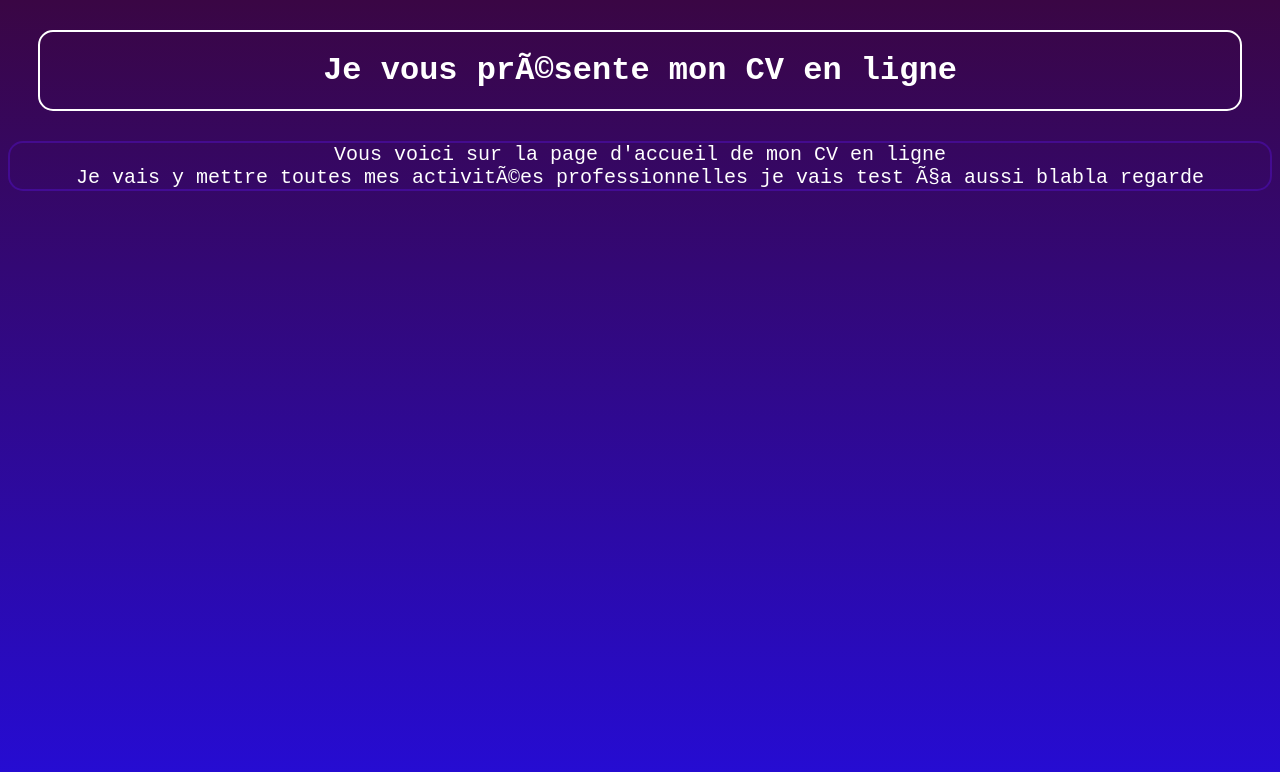
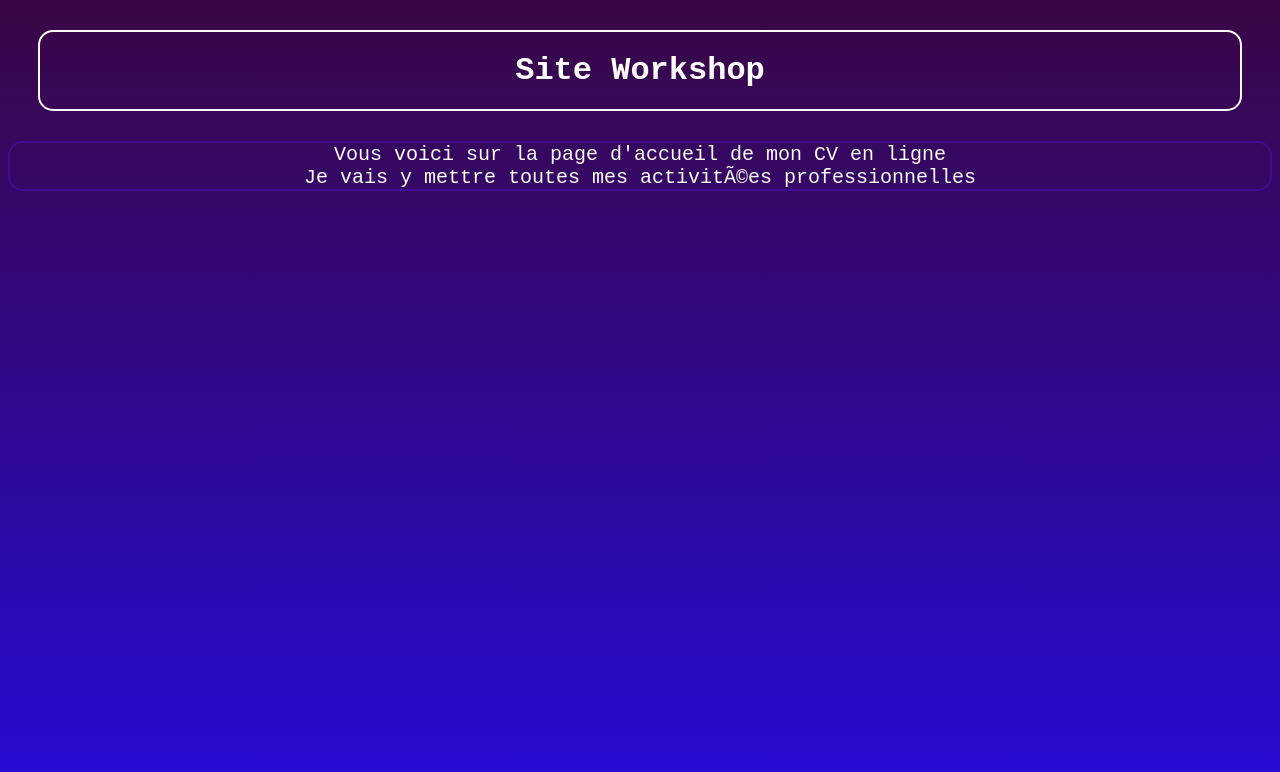
Before and after one commit to SgBlood/site, a plain HTML site: page index.html in a window 1280 px wide. Drawn offline with Linux system fonts and the light colour scheme.

Commit message:
changement titre

```diff
--- a/index.html
+++ b/index.html
@@ -9,13 +9,12 @@
 
 <body>
 
-    <h1>Je vous présente mon CV en ligne</h1>
+    <h1>Site Workshop</h1>
     <div>
         <p>
              Vous voici sur la page d'accueil de mon CV en ligne</br>
             Je vais y mettre toutes mes activitées professionnelles
-            je vais test ça aussi
-            blabla regarde
+
             </p>
     </div>
  </body>
```
